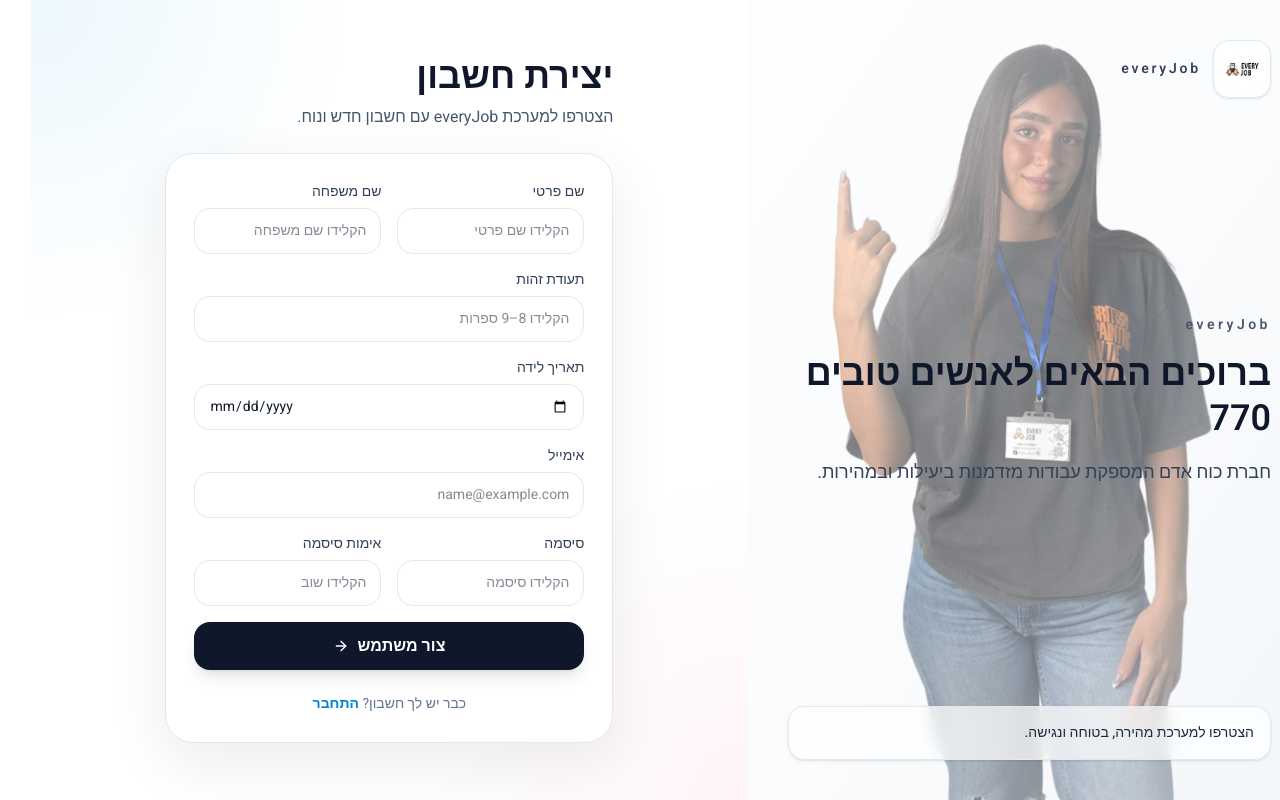
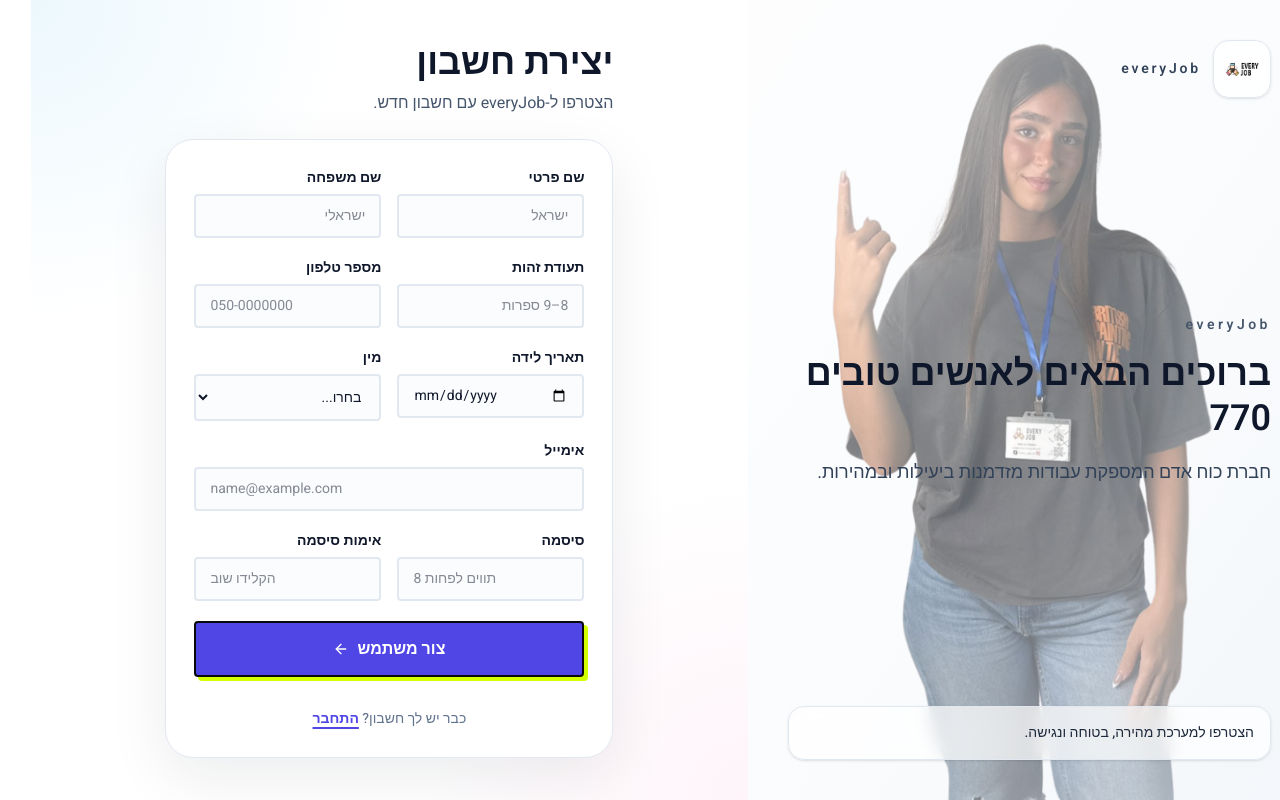
Before and after one commit to everyjobcrm-dev/everyjob-crm, a Next.js app: page /register in a window 1280 px wide. Built offline with nearby package versions, Linux system fonts and the light colour scheme; no server answers; a web font is replaced by a local one.

Commit message:
add the number phone the age and fix the supaBase table

```diff
--- a/app/register/page.tsx
+++ b/app/register/page.tsx
@@ -1,11 +1,24 @@
 "use client";
 
-import { ArrowRight } from "lucide-react";
+import { ArrowLeft } from "lucide-react"; // Using ArrowLeft because it's RTL (points forward in Hebrew)
 import Link from "next/link";
 import { useRouter } from "next/navigation";
-import { useState } from "react";
+import { useState, useMemo } from "react";
 import { AuthCard } from "@/components/AuthCard";
 import { createSupabaseBrowserClient } from "@/lib/supabase/client";
+
+// Helper to calculate age dynamically
+const calculateAge = (dob: string): number | null => {
+  if (!dob) return null;
+  const birthDate = new Date(dob);
+  const today = new Date();
+  let age = today.getFullYear() - birthDate.getFullYear();
+  const m = today.getMonth() - birthDate.getMonth();
+  if (m < 0 || (m === 0 && today.getDate() < birthDate.getDate())) {
+    age--;
+  }
+  return age > 0 ? age : null;
+};
 
 export default function RegisterPage() {
   const router = useRouter();
@@ -14,13 +27,18 @@ export default function RegisterPage() {
     last_name: "",
     tz: "",
     birth_date: "",
+    phone_number: "",
+    gender: "",
     email: "",
     password: "",
     confirmPassword: "",
   });
+
   const [loading, setLoading] = useState(false);
   const [error, setError] = useState<string | null>(null);
   const [success, setSuccess] = useState<string | null>(null);
+
+  // Verification State
   const [verificationStep, setVerificationStep] = useState(false);
   const [verificationCode, setVerificationCode] = useState("");
   const [verificationLoading, setVerificationLoading] = useState(false);
@@ -30,7 +48,12 @@ export default function RegisterPage() {
     last_name: string;
     tz: string;
     birth_date: string;
+    phone_number: string;
+    gender: string;
   } | null>(null);
+
+  // Auto-calculated age based on birth_date input
+  const age = useMemo(() => calculateAge(form.birth_date), [form.birth_date]);
 
   const handleChange = (key: keyof typeof form, value: string) => {
     setForm((current) => ({ ...current, [key]: value }));
@@ -44,31 +67,44 @@ export default function RegisterPage() {
 
     const supabase = createSupabaseBrowserClient();
     if (!supabase) {
-      setError("Supabase is not configured yet.");
+      setError("המערכת אינה מוגדרת כראוי. נסה שוב מאוחר יותר.");
       setLoading(false);
       return;
     }
 
+    // Validations
     if (!/^[0-9]{8,9}$/.test(form.tz)) {
-      setError("TZ must contain only digits and be 8–9 characters long.");
+      setError("תעודת זהות חייבת להכיל 8-9 ספרות בלבד.");
+      setLoading(false);
+      return;
+    }
+
+    if (!/^[0-9]{9,10}$/.test(form.phone_number)) {
+      setError("מספר טלפון לא תקין.");
       setLoading(false);
       return;
     }
 
     if (!form.birth_date) {
-      setError("Please choose your date of birth.");
+      setError("אנא בחר תאריך לידה.");
+      setLoading(false);
+      return;
+    }
+
+    if (!form.gender) {
+      setError("אנא בחר מין.");
       setLoading(false);
       return;
     }
 
     if (form.password.length < 8) {
-      setError("Password must be at least 8 characters long.");
+      setError("הסיסמה חייבת להכיל לפחות 8 תווים.");
       setLoading(false);
       return;
     }
 
     if (form.password !== form.confirmPassword) {
-      setError("Passwords do not match. Please re-enter them carefully.");
+      setError("הסיסמאות אינן תואמות. אנא נסה שוב.");
       setLoading(false);
       return;
     }
@@ -78,6 +114,8 @@ export default function RegisterPage() {
       last_name: form.last_name,
       tz: form.tz,
       birth_date: form.birth_date,
+      phone_number: form.phone_number,
+      gender: form.gender,
     };
 
     setPendingProfile(pendingProfilePayload);
@@ -91,15 +129,15 @@ export default function RegisterPage() {
     });
 
     if (signUpError || !data.user) {
-      const message = signUpError?.message ?? "";
-      if (message.toLowerCase().includes("already registered")) {
-        setError("This email is already registered. Please use another email or reset your password.");
-      } else if (message.toLowerCase().includes("password")) {
-        setError("The password does not meet the required policy. Please choose a stronger password.");
-      } else if (message.toLowerCase().includes("rate limit") || message.toLowerCase().includes("too many requests")) {
-        setError("Too many registration attempts. Please wait a few minutes and try again.");
+      const message = signUpError?.message?.toLowerCase() ?? "";
+      if (message.includes("already registered")) {
+        setError("אימייל זה כבר רשום במערכת.");
+      } else if (message.includes("password")) {
+        setError("הסיסמה חלשה מדי. בחר סיסמה מורכבת יותר.");
+      } else if (message.includes("rate limit") || message.includes("too many requests")) {
+        setError("יותר מדי ניסיונות. אנא המתן מספר דקות ונסה שוב.");
       } else {
-        setError("We could not create your account. Please review the form and try again.");
+        setError("לא הצלחנו ליצור את החשבון. אנא בדוק את הפרטים ונסה שוב.");
       }
       setLoading(false);
       return;
@@ -107,14 +145,11 @@ export default function RegisterPage() {
 
     const { error: otpError } = await supabase.auth.signInWithOtp({
       email: form.email,
-      options: {
-        shouldCreateUser: false,
-      },
+      options: { shouldCreateUser: false },
     });
 
     if (otpError) {
-      console.error("OTP ERROR:", otpError.message, otpError.status);
-      setError("The account was created, but we could not send the verification code. Please try again.");
+      setError("החשבון נוצר, אך חלה שגיאה בשליחת קוד האימות. אנא נסה שוב.");
       setLoading(false);
       return;
     }
@@ -122,16 +157,7 @@ export default function RegisterPage() {
     setPendingEmail(form.email);
     setVerificationStep(true);
     setVerificationCode("");
-    setSuccess("Account created. We sent a verification code to your email. Enter it below to continue.");
-    setForm({
-      first_name: "",
-      last_name: "",
-      tz: "",
-      birth_date: "",
-      email: "",
-      password: "",
-      confirmPassword: "",
-    });
+    setSuccess("החשבון נוצר! שלחנו קוד אימות לאימייל שלך. הכנס אותו למטה.");
     setLoading(false);
   };
 
@@ -142,66 +168,57 @@ export default function RegisterPage() {
     setSuccess(null);
 
     const supabase = createSupabaseBrowserClient();
+
+    // 1. ADD THIS GUARD: Tell TypeScript (and the browser) what to do if Supabase fails to load
     if (!supabase) {
-      setError("Supabase is not configured yet.");
+      setError("המערכת אינה מוגדרת כראוי. נסה שוב מאוחר יותר.");
       setVerificationLoading(false);
       return;
     }
 
+    // 2. Your existing checks...
     if (!pendingEmail || !verificationCode.trim()) {
-      setError("Please enter the verification code from your email.");
+      setError("אנא הכנס את קוד האימות שקיבלת.");
       setVerificationLoading(false);
       return;
     }
 
+    // 3. TypeScript is now happy! It knows `supabase` is definitely not null here.
     const { data: verifyData, error: verifyError } = await supabase.auth.verifyOtp({
       email: pendingEmail,
       token: verificationCode.trim(),
       type: "email",
     });
-
-    if (verifyError) {
-      setError("The verification code is invalid or has expired. Please try again.");
-      setVerificationLoading(false);
-      return;
-    }
-
-    const verifiedUserId = verifyData?.user?.id;
-
-    if (!verifiedUserId) {
-      setError("We could not complete the verification flow. Please try again.");
+    if (verifyError || !verifyData?.user?.id) {
+      setError("קוד האימות שגוי או פג תוקף. אנא נסה שוב.");
       setVerificationLoading(false);
       return;
     }
 
     if (!pendingProfile) {
-      setError("We could not find your registration details. Please try again.");
+      setError("שגיאה במציאת פרטי ההרשמה. אנא נסה שוב.");
       setVerificationLoading(false);
       return;
     }
 
-    console.info("Register verification succeeded", {
-      userId: verifiedUserId,
-      email: pendingEmail,
-      hasSession: Boolean(verifyData.session),
-      payload: pendingProfile,
-    });
-
     const profilePayload = {
-      id: verifiedUserId,
+      id: verifyData.user.id,
       first_name: pendingProfile.first_name,
       last_name: pendingProfile.last_name,
       tz: pendingProfile.tz,
       birth_date: pendingProfile.birth_date || null,
+      phone_number: pendingProfile.phone_number,
+      gender: pendingProfile.gender,
       email: pendingEmail,
       role: "employee",
     };
 
-    const { error: profileError } = await supabase.from("profiles").upsert(profilePayload, { onConflict: "id" });
+    const { error: profileError } = await supabase
+      .from("profiles")
+      .upsert(profilePayload, { onConflict: "id" });
 
     if (profileError) {
-      console.error("Direct profiles upsert failed", profileError);
-
+      // Fallback to API route if direct insert fails (e.g., due to strict RLS)
       const profileResponse = await fetch("/api/auth/create-profile", {
         method: "POST",
         headers: {
@@ -210,154 +227,189 @@ export default function RegisterPage() {
             ? { Authorization: `Bearer ${verifyData.session.access_token}` }
             : {}),
         },
-        body: JSON.stringify({
-          userId: verifiedUserId,
-          ...pendingProfile,
-        }),
+        body: JSON.stringify({ userId: verifyData.user.id, ...pendingProfile }),
       });
 
       if (!profileResponse.ok) {
-        const profileMessage = await profileResponse.text();
-        console.error("PROFILE CREATE ERROR:", profileMessage);
-        setError("Your email is verified, but we could not save your profile yet. Please try again in a moment.");
+        setError("האימייל אומת, אך לא הצלחנו לשמור את הפרופיל כרגע.");
         setVerificationLoading(false);
         return;
       }
     }
 
-    setSuccess("Email verified successfully. You can sign in now.");
-    setVerificationStep(false);
-    setVerificationCode("");
-    setPendingEmail("");
-    setPendingProfile(null);
-    setVerificationLoading(false);
-    router.push("/login");
+    setSuccess("האימייל אומת בהצלחה. אתה מועבר להתחברות...");
+    setTimeout(() => router.push("/login"), 2000);
   };
+
+  const inputClasses = "w-full rounded-sm border-2 border-slate-200 bg-slate-50/50 px-3.5 py-2.5 text-sm text-slate-900 outline-none transition-all focus:border-[#4F46E5] focus:bg-white";
+  const labelClasses = "mb-1.5 block text-sm font-bold text-slate-900";
 
   return (
     <AuthCard
       title="יצירת חשבון"
-      subtitle="הצטרפו למערכת everyJob עם חשבון חדש ונוח."
+      subtitle="הצטרפו ל-everyJob עם חשבון חדש."
       error={error}
       success={success}
     >
       {verificationStep ? (
-        <form className="space-y-4" onSubmit={handleVerifyEmail}>
-          <div className="rounded-2xl border border-sky-100 bg-sky-50 p-4 text-sm text-sky-800">
-            <p className="font-semibold">אימות אימייל</p>
+        <form className="space-y-6" onSubmit={handleVerifyEmail}>
+          <div className="border-s-4 border-[#4F46E5] bg-[#4F46E5]/5 p-4 text-sm text-[#4F46E5]">
+            <p className="font-bold">אימות אימייל</p>
             <p className="mt-1">שלחנו לך קוד אימות לאימייל שלך. הכנס אותו כדי להשלים את ההרשמה.</p>
           </div>
 
           <div>
-            <label className="mb-1.5 block text-sm font-medium text-slate-700" htmlFor="verificationCode">קוד אימות</label>
+            <label className={labelClasses} htmlFor="verificationCode">קוד אימות</label>
             <input
               id="verificationCode"
               required
               value={verificationCode}
               onChange={(event) => setVerificationCode(event.target.value)}
-              className="w-full rounded-2xl border border-slate-200 bg-white px-3.5 py-3 text-sm text-slate-900 outline-none transition focus:border-sky-500 focus:ring-2 focus:ring-sky-100"
+              className={inputClasses}
               placeholder="הקלידו את הקוד שקיבלת"
+              dir="ltr"
             />
           </div>
 
           <button
             type="submit"
             disabled={verificationLoading}
-            className="flex w-full items-center justify-center gap-2 rounded-2xl bg-slate-900 px-4 py-3 font-semibold text-white shadow-lg shadow-slate-900/10 transition hover:bg-slate-800 disabled:cursor-not-allowed disabled:opacity-60"
+            className="group flex w-full items-center justify-center gap-2 rounded-sm bg-[#09090B] px-4 py-3.5 font-bold text-white transition-all hover:bg-[#4F46E5] disabled:cursor-not-allowed disabled:opacity-60"
           >
             {verificationLoading ? "מאמת..." : "אמת אימייל"}
-            <ArrowRight className="h-4 w-4" />
+            <ArrowLeft className="h-4 w-4 transition-transform group-hover:-translate-x-1" />
           </button>
         </form>
       ) : (
-        <form className="space-y-4" onSubmit={handleSubmit}>
+        <form className="space-y-5" onSubmit={handleSubmit}>
+
           <div className="grid gap-4 md:grid-cols-2">
             <div>
-            <label className="mb-1.5 block text-sm font-medium text-slate-700" htmlFor="first_name">שם פרטי</label>
+              <label className={labelClasses} htmlFor="first_name">שם פרטי</label>
               <input
                 id="first_name"
                 required
                 value={form.first_name}
                 onChange={(event) => handleChange("first_name", event.target.value)}
-              className="w-full rounded-2xl border border-slate-200 bg-white px-3.5 py-3 text-sm text-slate-900 outline-none transition focus:border-sky-500 focus:ring-2 focus:ring-sky-100"
-              placeholder="הקלידו שם פרטי"
+                className={inputClasses}
+                placeholder="ישראל"
               />
             </div>
-
             <div>
-            <label className="mb-1.5 block text-sm font-medium text-slate-700" htmlFor="last_name">שם משפחה</label>
+              <label className={labelClasses} htmlFor="last_name">שם משפחה</label>
               <input
                 id="last_name"
                 required
                 value={form.last_name}
                 onChange={(event) => handleChange("last_name", event.target.value)}
-              className="w-full rounded-2xl border border-slate-200 bg-white px-3.5 py-3 text-sm text-slate-900 outline-none transition focus:border-sky-500 focus:ring-2 focus:ring-sky-100"
-              placeholder="הקלידו שם משפחה"
+                className={inputClasses}
+                placeholder="ישראלי"
               />
             </div>
           </div>
 
+          <div className="grid gap-4 md:grid-cols-2">
             <div>
-          <label className="mb-1.5 block text-sm font-medium text-slate-700" htmlFor="tz">תעודת זהות</label>
+              <label className={labelClasses} htmlFor="tz">תעודת זהות</label>
               <input
                 id="tz"
                 required
                 value={form.tz}
                 onChange={(event) => handleChange("tz", event.target.value)}
-            className="w-full rounded-2xl border border-slate-200 bg-white px-3.5 py-3 text-sm text-slate-900 outline-none transition focus:border-sky-500 focus:ring-2 focus:ring-sky-100"
-            placeholder="הקלידו 8–9 ספרות"
+                className={inputClasses}
+                placeholder="8–9 ספרות"
               />
             </div>
+            <div>
+              <label className={labelClasses} htmlFor="phone_number">מספר טלפון</label>
+              <input
+                id="phone_number"
+                type="tel"
+                required
+                value={form.phone_number}
+                onChange={(event) => handleChange("phone_number", event.target.value)}
+                className={inputClasses}
+                placeholder="050-0000000"
+                dir="ltr"
+              />
+            </div>
+          </div>
 
+          <div className="grid gap-4 md:grid-cols-2">
             <div>
-          <label className="mb-1.5 block text-sm font-medium text-slate-700" htmlFor="birth_date">תאריך לידה</label>
+              <label className={labelClasses} htmlFor="birth_date">
+                תאריך לידה
+                {age !== null && (
+                  <span className="ms-2 inline-flex items-center rounded-sm bg-[#D4FF00] px-2 py-0.5 text-xs font-bold text-black">
+                    גיל: {age}
+                  </span>
+                )}
+              </label>
               <input
                 id="birth_date"
                 type="date"
                 required
                 value={form.birth_date}
                 onChange={(event) => handleChange("birth_date", event.target.value)}
-            className="w-full rounded-2xl border border-slate-200 bg-white px-3.5 py-3 text-sm text-slate-900 outline-none transition focus:border-sky-500 focus:ring-2 focus:ring-sky-100"
+                className={inputClasses}
               />
+            </div>
+            <div>
+              <label className={labelClasses} htmlFor="gender">מין</label>
+              <select
+                id="gender"
+                required
+                value={form.gender}
+                onChange={(event) => handleChange("gender", event.target.value)}
+                className={inputClasses}
+              >
+                <option value="" disabled>בחרו...</option>
+                <option value="male">זכר</option>
+                <option value="female">נקבה</option>
+                <option value="other">אחר</option>
+              </select>
+            </div>
           </div>
 
           <div>
-          <label className="mb-1.5 block text-sm font-medium text-slate-700" htmlFor="email">אימייל</label>
+            <label className={labelClasses} htmlFor="email">אימייל</label>
             <input
               id="email"
               type="email"
               required
               value={form.email}
               onChange={(event) => handleChange("email", event.target.value)}
-            className="w-full rounded-2xl border border-slate-200 bg-white px-3.5 py-3 text-sm text-slate-900 outline-none transition focus:border-sky-500 focus:ring-2 focus:ring-sky-100"
+              className={inputClasses}
               placeholder="name@example.com"
+              dir="ltr"
             />
           </div>
 
           <div className="grid gap-4 md:grid-cols-2">
             <div>
-            <label className="mb-1.5 block text-sm font-medium text-slate-700" htmlFor="password">סיסמה</label>
+              <label className={labelClasses} htmlFor="password">סיסמה</label>
               <input
                 id="password"
                 type="password"
                 required
                 value={form.password}
                 onChange={(event) => handleChange("password", event.target.value)}
-              className="w-full rounded-2xl border border-slate-200 bg-white px-3.5 py-3 text-sm text-slate-900 outline-none transition focus:border-sky-500 focus:ring-2 focus:ring-sky-100"
-              placeholder="הקלידו סיסמה"
+                className={inputClasses}
+                placeholder="8 תווים לפחות"
+                dir="ltr"
               />
             </div>
-
             <div>
-            <label className="mb-1.5 block text-sm font-medium text-slate-700" htmlFor="confirmPassword">אימות סיסמה</label>
+              <label className={labelClasses} htmlFor="confirmPassword">אימות סיסמה</label>
               <input
                 id="confirmPassword"
                 type="password"
                 required
                 value={form.confirmPassword}
                 onChange={(event) => handleChange("confirmPassword", event.target.value)}
-              className="w-full rounded-2xl border border-slate-200 bg-white px-3.5 py-3 text-sm text-slate-900 outline-none transition focus:border-sky-500 focus:ring-2 focus:ring-sky-100"
+                className={inputClasses}
                 placeholder="הקלידו שוב"
+                dir="ltr"
               />
             </div>
           </div>
@@ -365,17 +417,17 @@ export default function RegisterPage() {
           <button
             type="submit"
             disabled={loading}
-          className="flex w-full items-center justify-center gap-2 rounded-2xl bg-slate-900 px-4 py-3 font-semibold text-white shadow-lg shadow-slate-900/10 transition hover:bg-slate-800 disabled:cursor-not-allowed disabled:opacity-60"
+            className="group mt-2 flex w-full items-center justify-center gap-2 rounded-sm border-2 border-[#09090B] bg-[#4F46E5] px-4 py-3.5 font-bold text-white shadow-[4px_4px_0px_0px_#D4FF00] transition-all hover:translate-x-[2px] hover:translate-y-[2px] hover:shadow-none disabled:cursor-not-allowed disabled:opacity-60 disabled:shadow-none"
           >
             {loading ? "יוצר חשבון..." : "צור משתמש"}
-          <ArrowRight className="h-4 w-4" />
+            <ArrowLeft className="h-4 w-4 transition-transform group-hover:-translate-x-1" />
           </button>
         </form>
       )}
 
-      <p className="mt-6 text-center text-sm text-slate-500">
+      <p className="mt-8 text-center text-sm font-medium text-slate-500">
         כבר יש לך חשבון?{' '}
-        <Link className="font-semibold text-sky-600 hover:text-sky-700" href="/login">
+        <Link className="font-bold text-[#4F46E5] underline decoration-2 underline-offset-4 transition hover:text-[#09090B]" href="/login">
           התחבר
         </Link>
       </p>
--- a/package.json
+++ b/package.json
@@ -9,6 +9,7 @@
     "lint": "eslint"
   },
   "dependencies": {
+    "@hookform/resolvers": "^5.5.7",
     "@supabase/ssr": "^0.12.3",
     "@supabase/supabase-js": "^2.109.0",
     "canvas-confetti": "^1.9.4",
@@ -20,7 +21,9 @@
     "next": "16.2.10",
     "react": "19.2.4",
     "react-dom": "19.2.4",
-    "tailwind-merge": "^3.6.0"
+    "react-hook-form": "^7.83.0",
+    "tailwind-merge": "^3.6.0",
+    "zod": "^3.25.76"
   },
   "devDependencies": {
     "@tailwindcss/postcss": "^4",
```
Also changed, not shown: app/api/auth/create-profile/route.ts (+42 -33 lines), 1 other file (tests, documents, lock files or other folders). Lines whose indentation alone changed are shown as unchanged.
